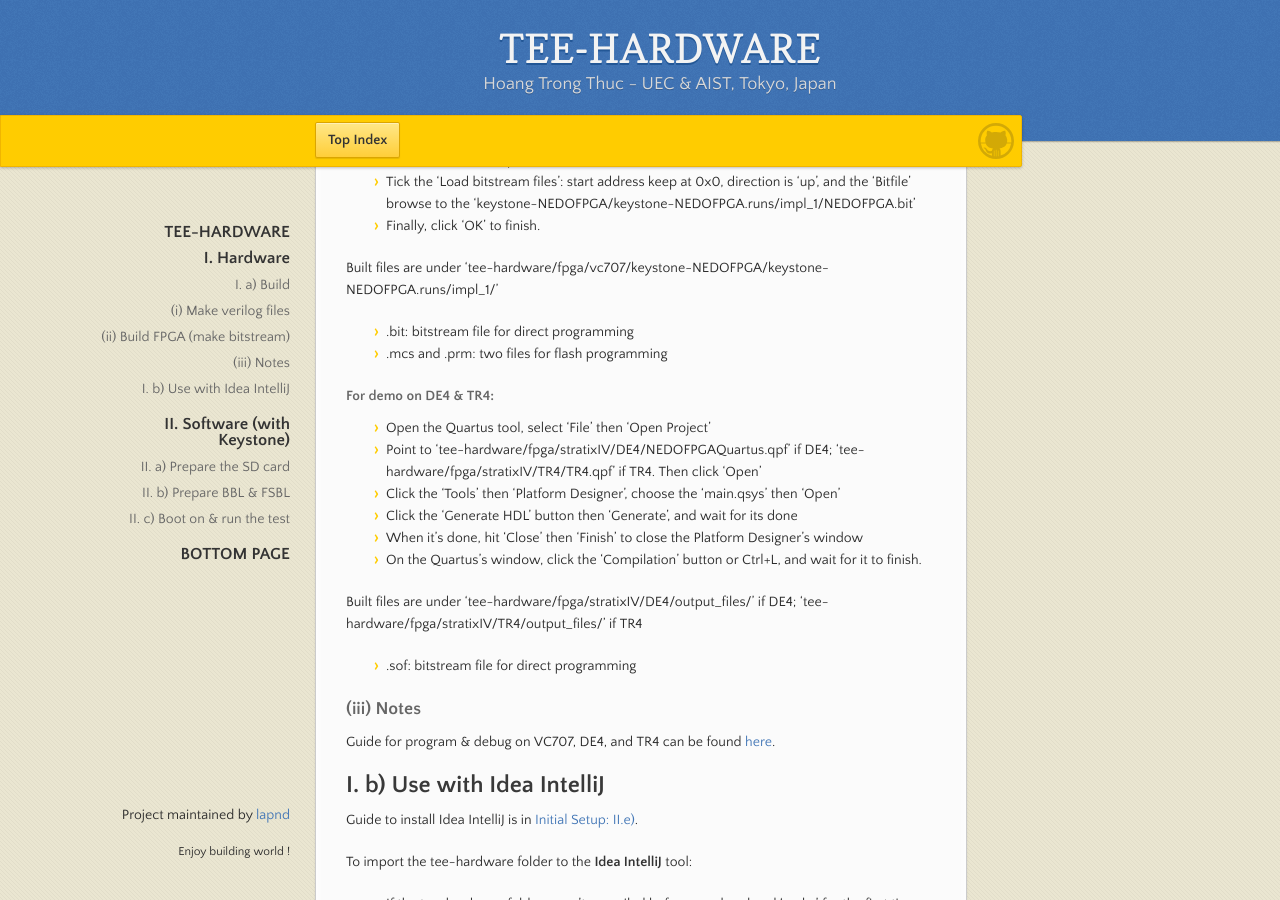
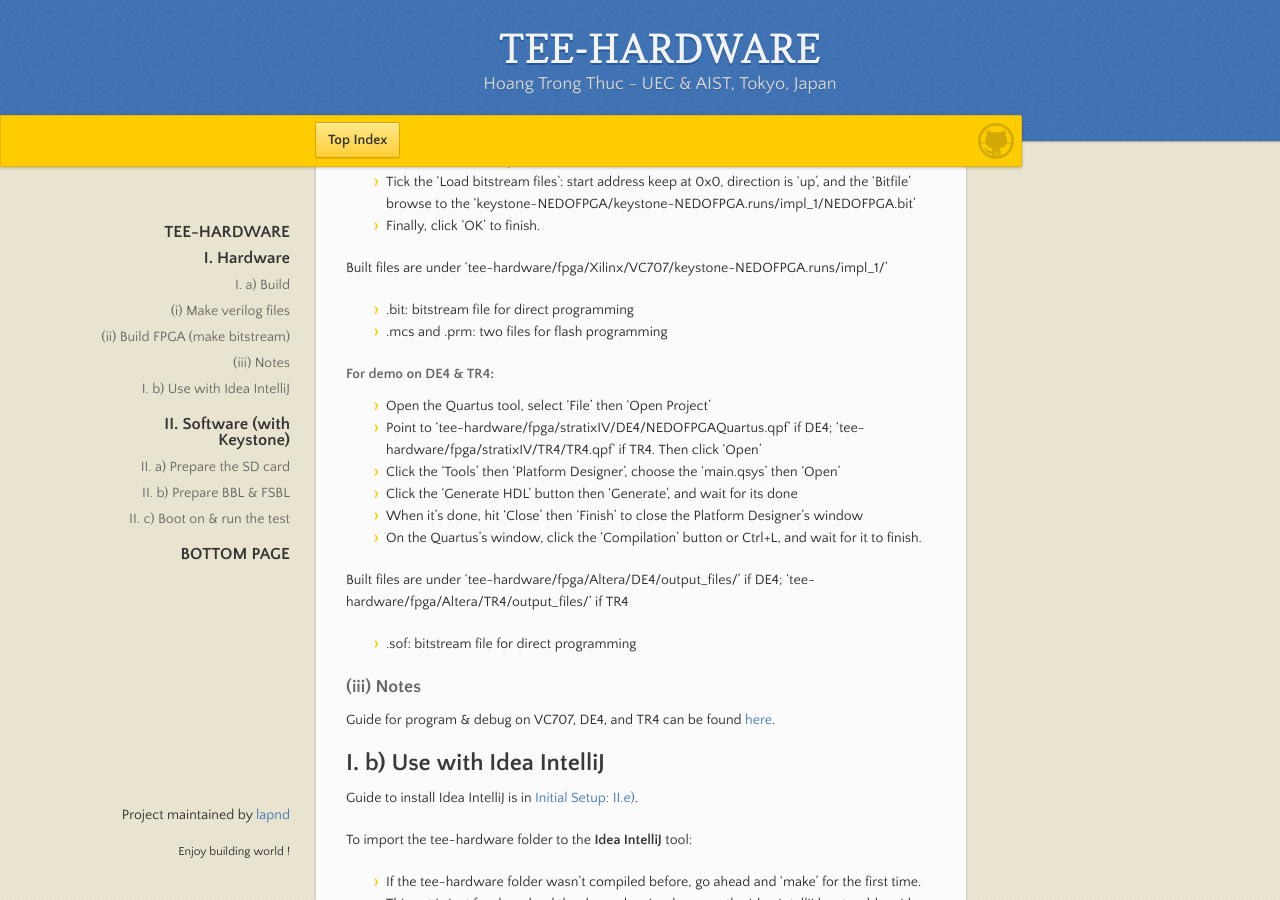
Before and after one commit to lapnd/httdes.github.io, a Jekyll site: the page built from tee-hw.md, in a window 1280 px wide and 900 px high, scrolled down 1265 px. Built offline with Jekyll 4.4.1, drawn with Linux system fonts in a browser that asks for light colours; our own code applies the rules of GitHub Pages for plain Markdown files.

Commit message:
Update tee-hw.md

```diff
--- a/tee-hw.md
+++ b/tee-hw.md
@@ -53,7 +53,7 @@ If you want to program the flash, then choose the 'Generate Memory Configuration
 - Tick the 'Load bitstream files': start address keep at 0x0, direction is 'up', and the 'Bitfile' browse to the 'keystone-NEDOFPGA/keystone-NEDOFPGA.runs/impl_1/NEDOFPGA.bit'
 - Finally, click 'OK' to finish.
 
-Built files are under 'tee-hardware/fpga/vc707/keystone-NEDOFPGA/keystone-NEDOFPGA.runs/impl_1/'
+Built files are under 'tee-hardware/fpga/Xilinx/VC707/keystone-NEDOFPGA.runs/impl_1/'
 - .bit: bitstream file for direct programming
 - .mcs and .prm: two files for flash programming
 
@@ -65,7 +65,7 @@ Built files are under 'tee-hardware/fpga/vc707/keystone-NEDOFPGA/keystone-NEDOFP
 - When it's done, hit 'Close' then 'Finish' to close the Platform Designer's window
 - On the Quartus's window, click the 'Compilation' button or Ctrl+L, and wait for it to finish.
 
-Built files are under 'tee-hardware/fpga/stratixIV/DE4/output_files/' if DE4; 'tee-hardware/fpga/stratixIV/TR4/output_files/' if TR4
+Built files are under 'tee-hardware/fpga/Altera/DE4/output_files/' if DE4; 'tee-hardware/fpga/Altera/TR4/output_files/' if TR4
 - .sof: bitstream file for direct programming
 
 ### (iii) Notes
```
